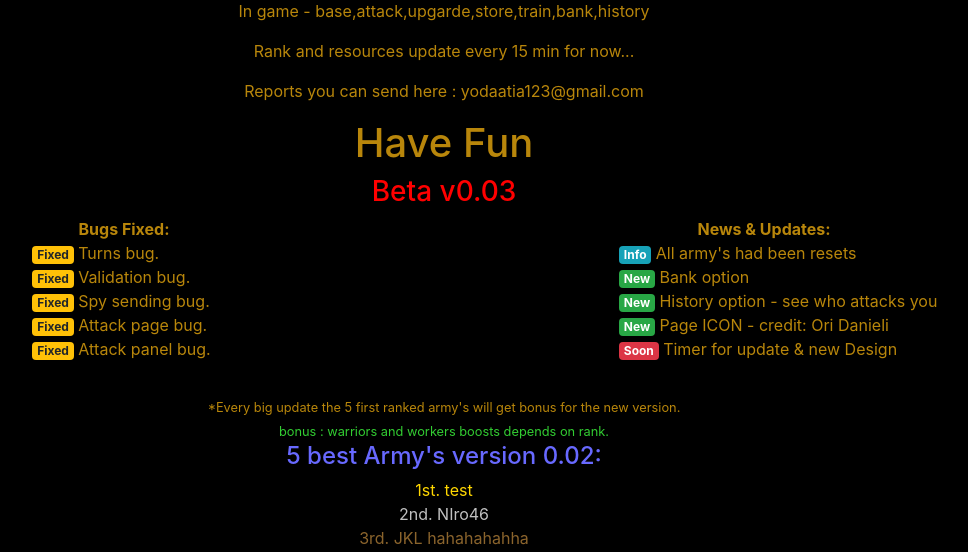
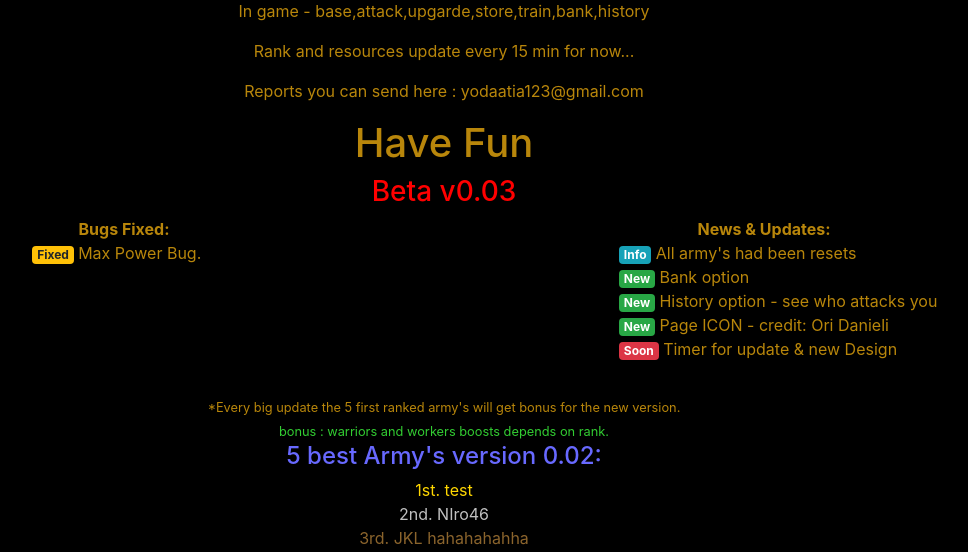
Before and after one commit to Yuvalatia/RW4, a PHP site: page / in a window 1280 px wide. Shown: the part 417-969 px from the top of the page, without its empty margins (196-1164 px from the left). Run offline with PHP 8.4, Linux system fonts and the light colour scheme.

Commit message:
max power bug database change

```diff
--- a/index.php
+++ b/index.php
@@ -19,11 +19,7 @@ include("header.php");
         <div class="row">
             <div class="col-md-4"></div>
             <div class="bugs col-md-7" style="text-align: left;">
-                <span class="badge badge-warning">Fixed</span> Turns bug.<br>
-                <span class="badge badge-warning">Fixed</span> Validation bug.<br>
-                <span class="badge badge-warning">Fixed</span> Spy sending bug.<br>
-                <span class="badge badge-warning">Fixed</span> Attack page bug.<br>
-                <span class="badge badge-warning">Fixed</span> Attack panel bug.<br>
+                <span class="badge badge-warning">Fixed</span> Max Power Bug.<br>
             </div>
             <div class="col-md-1"></div>
         </div>
```
